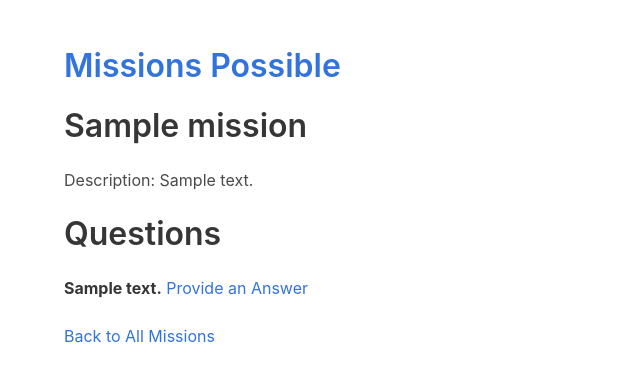
After one commit to jerrygerou/missions_possible, a Django app: page /missions/1/ in a window 1280 px wide. The commit adds this page. Shown: the top 382 px of the page, without its empty margins (0-640 px from the left). Run offline with Django 3.2, Linux system fonts and the light colour scheme; tables that the repository leaves empty hold one stand-in row (values such as "Sample post"); some libraries are stand-ins or nearby versions.

Commit message:
Add detail view for missions

```diff
--- a/missions_possible/missions/urls.py
+++ b/missions_possible/missions/urls.py
@@ -8,4 +8,5 @@ app_name = 'missions'
 urlpatterns = [
     path('', views.MissionIndexView.as_view(), name='index'),
     path('add_mission/', views.MissionCreateView.as_view(), name='add_mission'),
+    path('<int:pk>/', views.MissionDetailView.as_view(), name='mission_detail'),
 ]
--- a/missions_possible/missions/views.py
+++ b/missions_possible/missions/views.py
@@ -18,6 +18,9 @@ class MissionIndexView(generic.ListView):
 
 
 class MissionCreateView(generic.CreateView):
+    """
+    A view for user to create a mission from a form. Redirect to index with success message.
+    """
     model = Mission
     template_name = 'missions/add_mission.html'
     fields = ['name', 'description']
@@ -25,3 +28,11 @@ class MissionCreateView(generic.CreateView):
     def get_success_url(self):
         messages.success(self.request, 'A new mission has been created!')
         return reverse('missions:index')
+
+
+class MissionDetailView(generic.DetailView):
+    """
+    View all questions and associated answers in a mission.
+    """
+    model = Mission
+    template_name = 'missions/mission_detail.html'
--- a/missions_possible/templates/missions/index.html
+++ b/missions_possible/templates/missions/index.html
@@ -4,7 +4,7 @@
 {% block content %}
   <ul>
   {% for mission in mission_list %}
-    <li><a>{{ mission.name }}</a></li>
+    <li><a href="{% url 'missions:mission_detail' mission.id %}">{{ mission.name }}</a></li>
   {% endfor %}
   </ul>
   <br>
--- /dev/null
+++ b/missions_possible/templates/missions/mission_detail.html
@@ -0,0 +1,15 @@
+{% extends 'base.html' %}
+{% load static %}
+
+{% block content %}
+  <h2 class="title">{{ object.name }}</h2>
+  <h3>Description: {{ object.description }}</h3>
+  <br>
+  <h3 class="title">Questions</h3>
+  {% for q in object.openendedquestion_set.all %}
+  <strong>{{ q.text }}</strong>
+  <a>Provide an Answer</a>
+  <br><br>
+  {% endfor %}
+  <a href="{% url 'missions:index' %}">Back to All Missions</a>
+{% endblock %}
```
